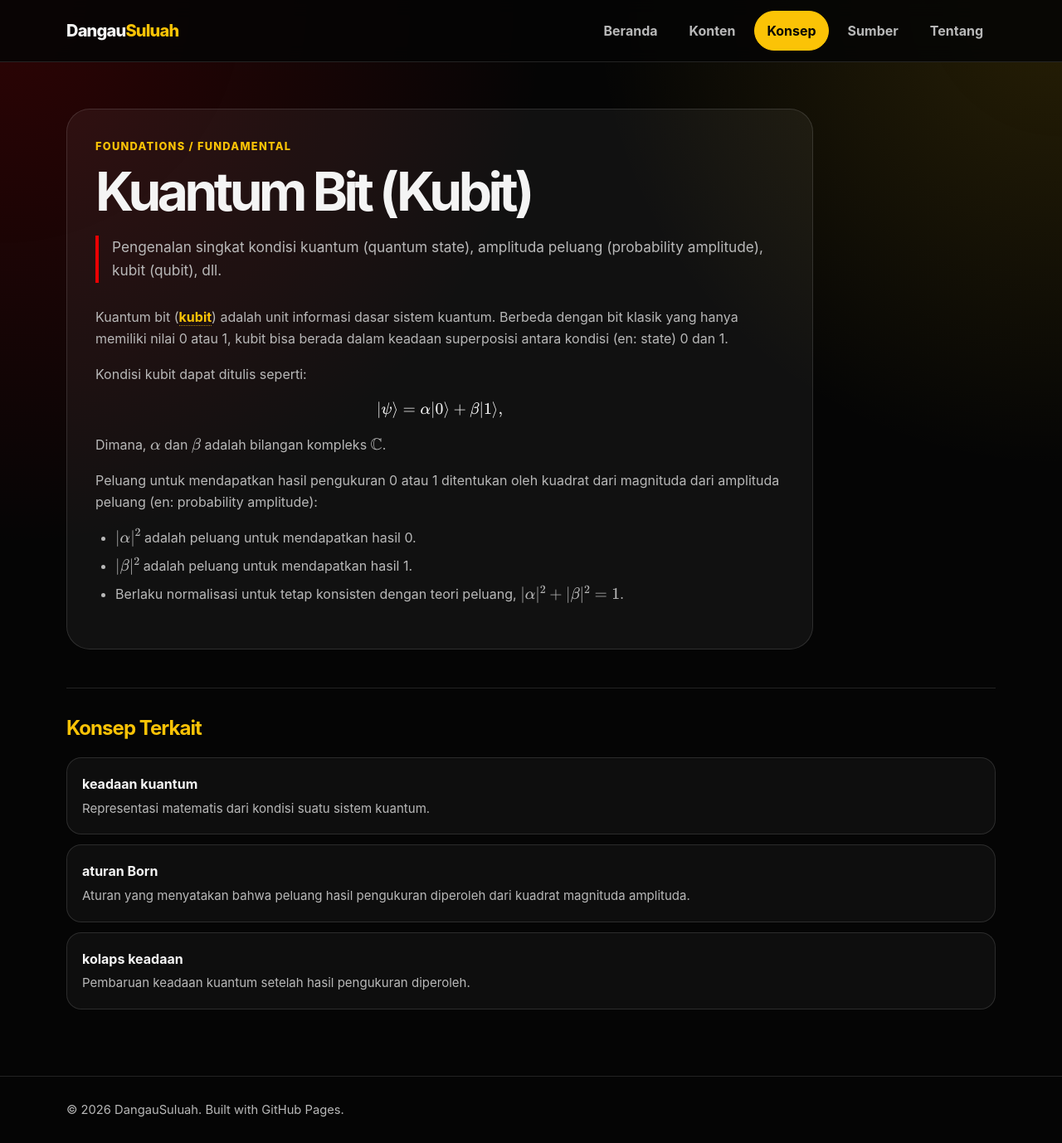
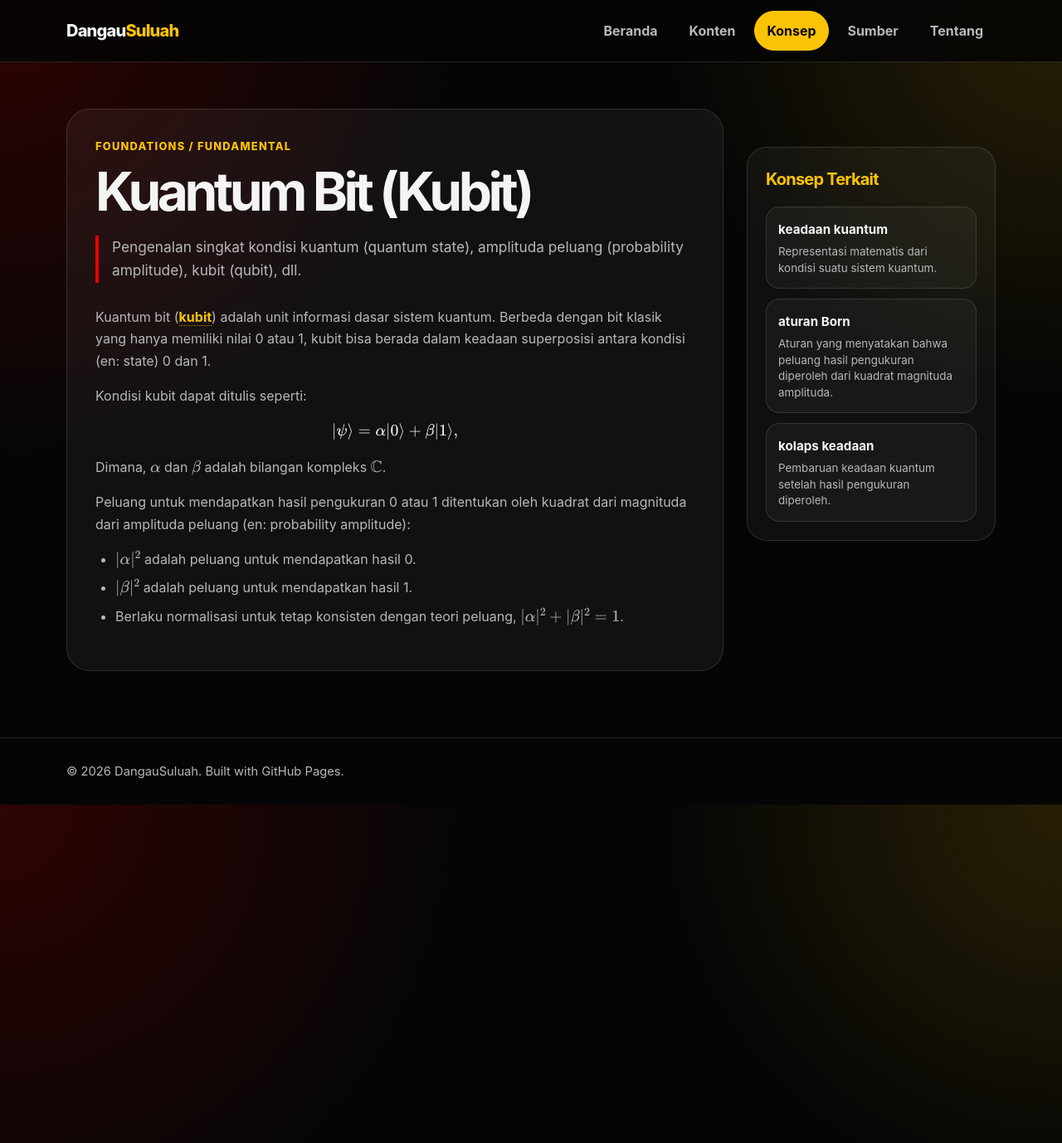
Before and after one commit to dangausuluah/dangausuluah.github.io, a Jekyll site: the page built from _concepts/qubit.md, in a window 1280 px wide and 1378 px high. Shown: the whole window at 83% size. Built offline with Jekyll 4.4.1, drawn with Linux system fonts in a browser that asks for light colours.

Commit message:
Update style.css

```diff
--- a/assets/css/style.css
+++ b/assets/css/style.css
@@ -519,3 +519,74 @@ footer {
   color: var(--muted);
   font-size: 0.94rem;
 }
+
+.article-shell {
+  display: grid;
+  grid-template-columns: minmax(0, 1fr) 300px;
+  gap: 28px;
+  align-items: start;
+}
+
+.article-shell .article {
+  max-width: none;
+}
+
+.related-concepts {
+  position: sticky;
+  top: 96px;
+  border: 1px solid var(--border);
+  background: rgba(255,255,255,0.045);
+  border-radius: 24px;
+  padding: 22px;
+}
+
+.related-concepts h2 {
+  font-size: 1.25rem;
+  margin-bottom: 16px;
+  color: var(--yellow);
+}
+
+.related-list {
+  display: grid;
+  gap: 12px;
+}
+
+.related-item {
+  display: block;
+  border: 1px solid var(--border);
+  background: rgba(255,255,255,0.04);
+  border-radius: 16px;
+  padding: 14px;
+  transition: 0.2s ease;
+}
+
+.related-item:hover {
+  border-color: var(--yellow);
+  background: rgba(255,255,255,0.075);
+  transform: translateX(3px);
+}
+
+.related-item strong {
+  display: block;
+  color: var(--text);
+  font-size: 0.95rem;
+  margin-bottom: 5px;
+}
+
+.related-item span {
+  display: block;
+  color: var(--muted);
+  font-size: 0.84rem;
+  line-height: 1.45;
+}
+
+@media (max-width: 1000px) {
+  .article-shell {
+    display: block;
+  }
+
+  .related-concepts {
+    position: static;
+    margin-top: 28px;
+  }
+}
```
